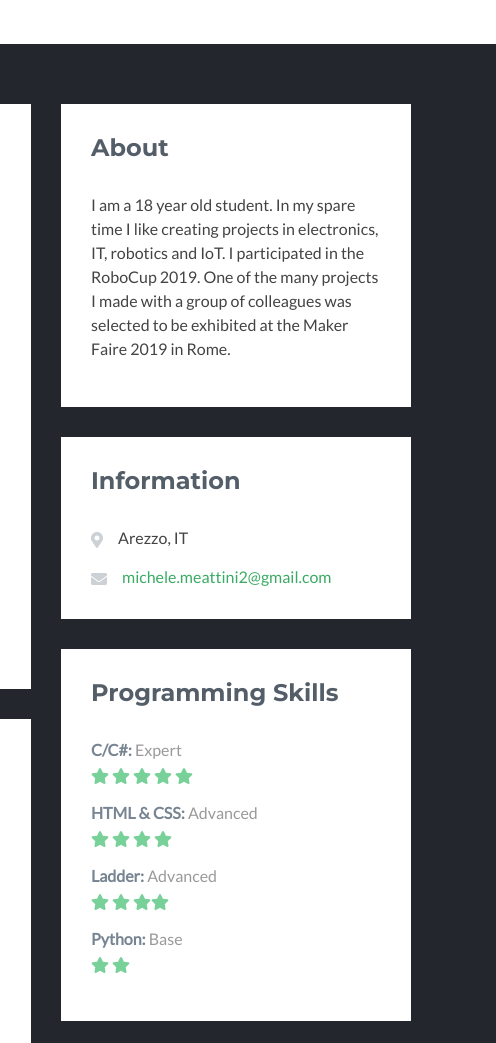
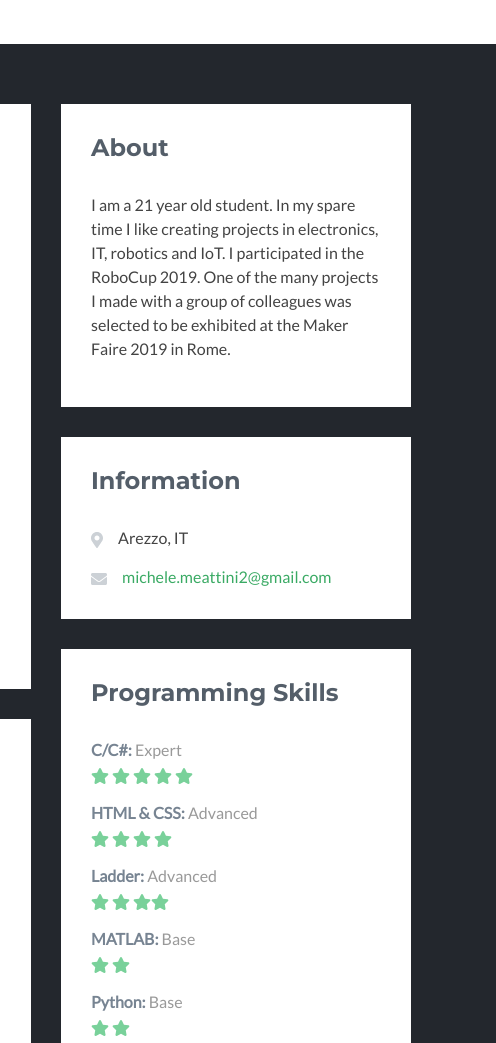
Before and after one commit to michelemeattini/michelemeattini.github.io, a plain HTML site: page index.html in a window 1280 px wide. Shown: the part 202-1245 px from the top of the page, 784-1280 px from the left. Drawn offline with Linux system fonts and the light colour scheme.

Commit message:
Update index.html

```diff
--- a/index.html
+++ b/index.html
@@ -114,7 +114,7 @@
                     <div class="section-inner">
                         <h2 class="heading ">About</h2>
                         <div class="content">
-                            <p>I am a 18 year old student.
+                            <p>I am a 21 year old student.
                                 In my spare time I like creating projects in electronics, IT, robotics and IoT.
                                 I participated in the RoboCup 2019.
                                 One of the many projects I made with a group of colleagues was selected to be exhibited at the Maker Faire 2019 in Rome.</p>
@@ -150,8 +150,12 @@
                                     <span class="level">Advanced <br class="visible-sm visible-xs"><i class="fas fa-star"></i> <i class="fas fa-star"></i> <i class="fas fa-star"></i><i class="fas fa-star"></i></span>
                                 </li>
                                 <li class="item">
+                                    <span class="title"><strong>MATLAB:</strong></span>
+                                    <span class="level">Base <br class="visible-sm visible-xs"><i class="fas fa-star"></i> <i class="fas fa-star"></i></span>
+                                <li class="item">
                                     <span class="title"><strong>Python:</strong></span>
                                     <span class="level">Base <br class="visible-sm visible-xs"><i class="fas fa-star"></i> <i class="fas fa-star"></i></span>
+                                </li>
                                 </li>
                             </ul>
                         </div>
```
